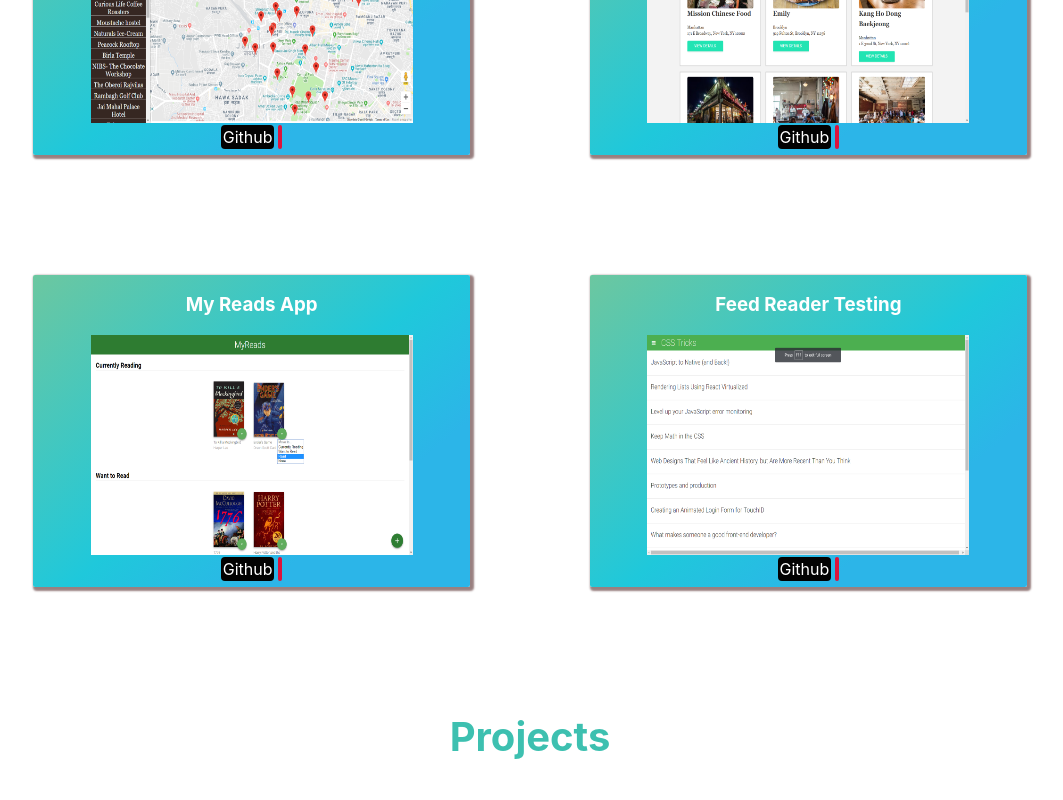
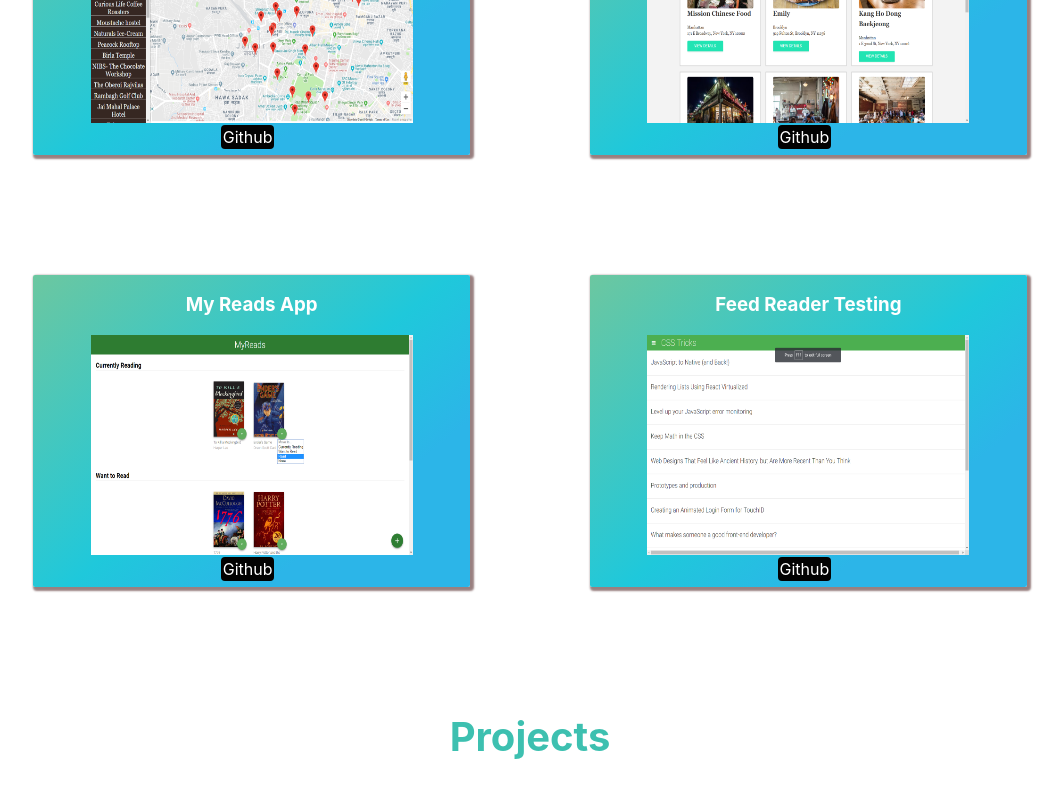
Before and after one commit to Ckbhatia/Portfolio, a React (Create React App) app: page / in a window 1280 px wide. Shown: the part 1380-2180 px from the top of the page, without its empty margins (110-1173 px from the left). Built offline with nearby package versions, Linux system fonts and the light colour scheme.

Commit message:
style: changes in btn2 style for Live button

```diff
--- a/src/App.css
+++ b/src/App.css
@@ -126,19 +126,17 @@ h2 {
 
 /*  BUtton 2 (LIVE)  */
 .btn2 {
-  color: white;
+  color: crimson;
+  font-weight: bold;
   cursor: pointer;
-  background-color: crimson;
   padding: 2px;
   border-radius: 2px;
   text-decoration: none;
   margin-left: 4px;
 }
 .btn2:hover {
-  background-color: transparent;
-  border: 0.6px solid crimson;
+  color: white;
 }
-
 
 
 /*----------- Footer -------------*/
```
